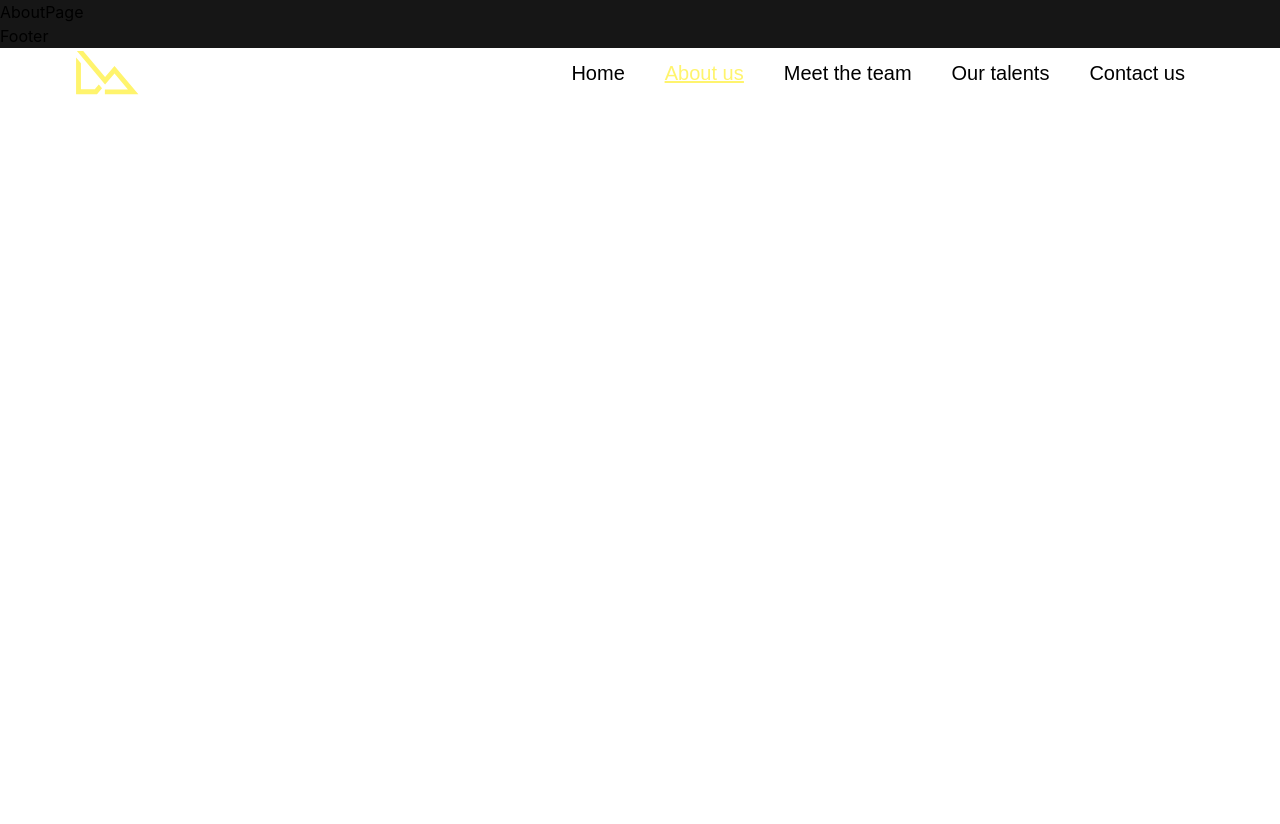
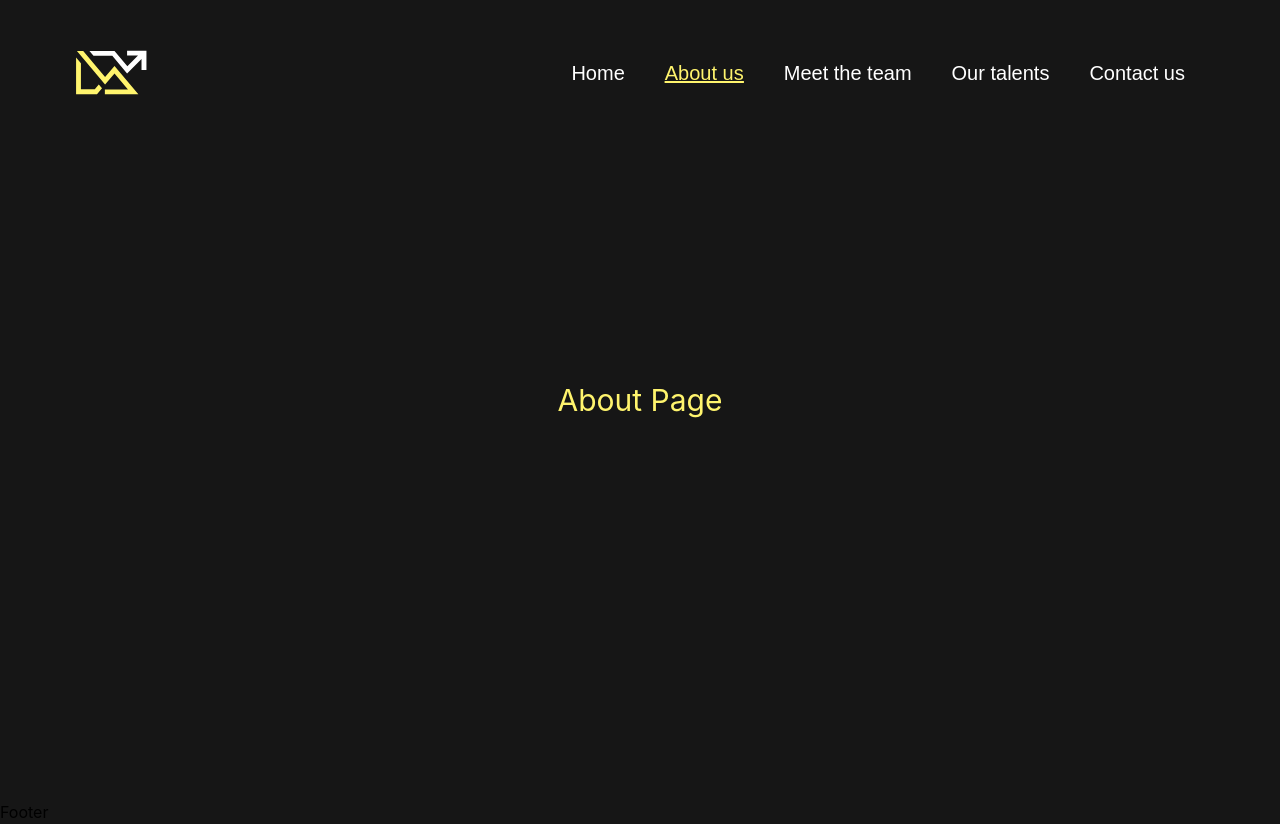
Before and after one commit to fabiodinota/beyondvisionltd, a Next.js app: page /about-us in a window 1280 px wide. Before the commit the page ends 800 px from the top, so only its background shows below. Built offline with nearby package versions, Linux system fonts and the light colour scheme.

Commit message:
All pages basic setup and tailwind custom colors and fonts

```diff
--- a/components/AboutPage/index.tsx
+++ b/components/AboutPage/index.tsx
@@ -1,7 +1,13 @@
 import React from "react";
 
 const AboutPage = () => {
-  return <div>AboutPage</div>;
+  return (
+    <div className="flex justify-center items-center w-full">
+      <section className="flex justify-center items-center w-full h-screen">
+        <h1 className="text-3xl text-yellow">About Page</h1>
+      </section>
+    </div>
+  );
 };
 
 export default AboutPage;
--- a/components/ClientPage/index.tsx
+++ b/components/ClientPage/index.tsx
@@ -1,7 +1,13 @@
 import React from "react";
 
 const ClientPage = () => {
-  return <div>ClientPage</div>;
+  return (
+    <div className="flex justify-center items-center w-full">
+      <section className="flex justify-center items-center w-full h-screen">
+        <h1 className="text-3xl text-yellow">Client Page</h1>
+      </section>
+    </div>
+  );
 };
 
 export default ClientPage;
--- a/components/ContactPage/index.tsx
+++ b/components/ContactPage/index.tsx
@@ -1,7 +1,13 @@
 import React from "react";
 
 const ContactPage = () => {
-  return <div>ContactPage</div>;
+  return (
+    <div className="flex justify-center items-center w-full">
+      <section className="flex justify-center items-center w-full h-screen">
+        <h1 className="text-3xl text-yellow">Contact Page</h1>
+      </section>
+    </div>
+  );
 };
 
 export default ContactPage;
--- a/components/HomePage/index.tsx
+++ b/components/HomePage/index.tsx
@@ -7,7 +7,7 @@ const HomePage = () => {
         <h1 className="text-3xl text-yellow">Home Page</h1>
       </section>
     </div>
-    )
-}
+  );
+};
 
 export default HomePage;
--- a/components/Navbar/index.tsx
+++ b/components/Navbar/index.tsx
@@ -28,45 +28,45 @@ const NavBar = () => {
         </div>
         <ul className="absolute list-none right-0 mr-[75px] pt-[38px]">
           <li
-            className={`inline-block p-5 text-[20px] nav-item tex ${
+            className={`inline-block p-5 text-[20px] nav-item text-white ${
               router.pathname !== links.home
-                ? "text-white"
+                ? "text-text"
                 : "text-[#FFF46D] underline "
             }`}
           >
             <Link href="/">Home</Link>
           </li>
           <li
-            className={`inline-block p-5 text-[20px] nav-item tex ${
+            className={`inline-block p-5 text-[20px] nav-item text-white ${
               router.pathname !== links.about
-                ? "text-white"
+                ? "text-text"
                 : "text-[#FFF46D] underline "
             }`}
           >
             <Link href="/about-us">About us</Link>
           </li>
           <li
-            className={`inline-block p-5 text-[20px] nav-item tex ${
+            className={`inline-block p-5 text-[20px] nav-item text-white ${
               router.pathname !== links.team
-                ? "text-white"
+                ? "text-text"
                 : "text-[#FFF46D] underline "
             }`}
           >
             <Link href="/meet-the-team">Meet the team</Link>
           </li>
           <li
-            className={`inline-block p-5 text-[20px] nav-item tex ${
+            className={`inline-block p-5 text-[20px] nav-item text-white ${
               router.pathname !== links.clients
-                ? "text-white"
+                ? "text-text"
                 : "text-[#FFF46D] underline "
             }`}
           >
             <Link href="/our-talents">Our talents</Link>
           </li>
           <li
-            className={`inline-block p-5 text-[20px] nav-item tex ${
+            className={`inline-block p-5 text-[20px] nav-item text-white ${
               router.pathname !== links.contact
-                ? "text-white"
+                ? "text-text"
                 : "text-[#FFF46D] underline "
             }`}
           >
--- a/components/TeamPage/index.tsx
+++ b/components/TeamPage/index.tsx
@@ -1,7 +1,13 @@
 import React from "react";
 
 const TeamPage = () => {
-  return <div>TeamPage</div>;
+  return (
+    <div className="flex justify-center items-center w-full">
+      <section className="flex justify-center items-center w-full h-screen">
+        <h1 className="text-3xl text-yellow">Team Page</h1>
+      </section>
+    </div>
+  );
 };
 
 export default TeamPage;
--- a/components/layout.tsx
+++ b/components/layout.tsx
@@ -49,9 +49,9 @@ const layout: React.FC<Props> = ({ children, title }) => {
         />
         <meta name="twitter:image" content="https://i.imgur.com/Gd1N9JI.jpg" />
       </Head>
-        <header>
-          <NavBar />
-        </header>
+      <header>
+        <NavBar />
+      </header>
       <main>{children}</main>
       <Footer />
     </div>
--- a/pages/meet-the-team.tsx
+++ b/pages/meet-the-team.tsx
@@ -3,7 +3,7 @@ import React from "react";
 import Layout from "../components/layout";
 import TeamPage from "../components/TeamPage";
 
-const Home: NextPage = () => {
+const Team: NextPage = () => {
   return (
     <Layout title="Beyond Vision - Meet The Team">
       <TeamPage />
@@ -11,4 +11,4 @@ const Home: NextPage = () => {
   );
 };
 
-export default Home;
+export default Team;
```
Also changed, not shown: styles/globals.css (+3 -4 lines), tailwind.config.js (line endings or trailing spaces).
